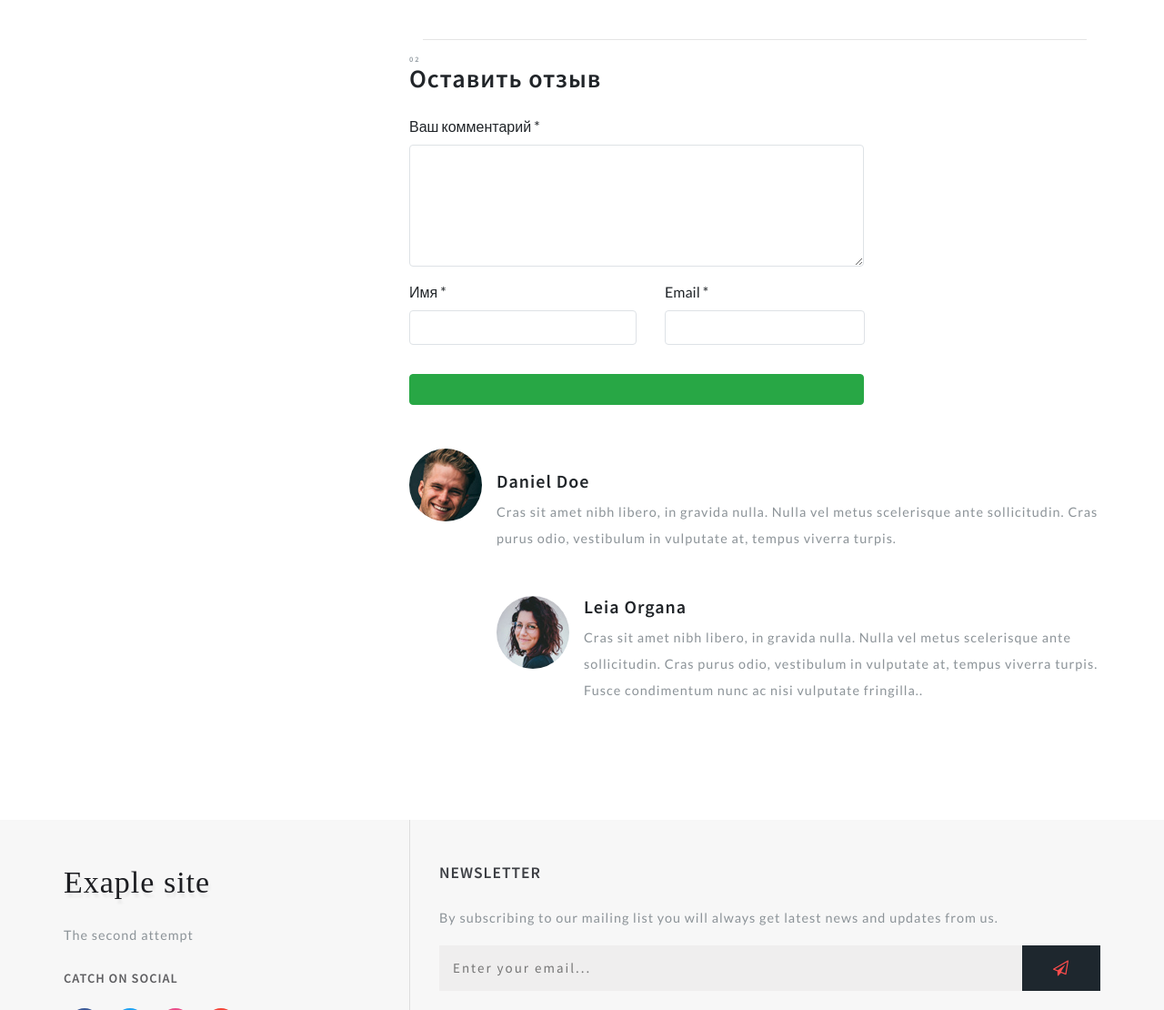
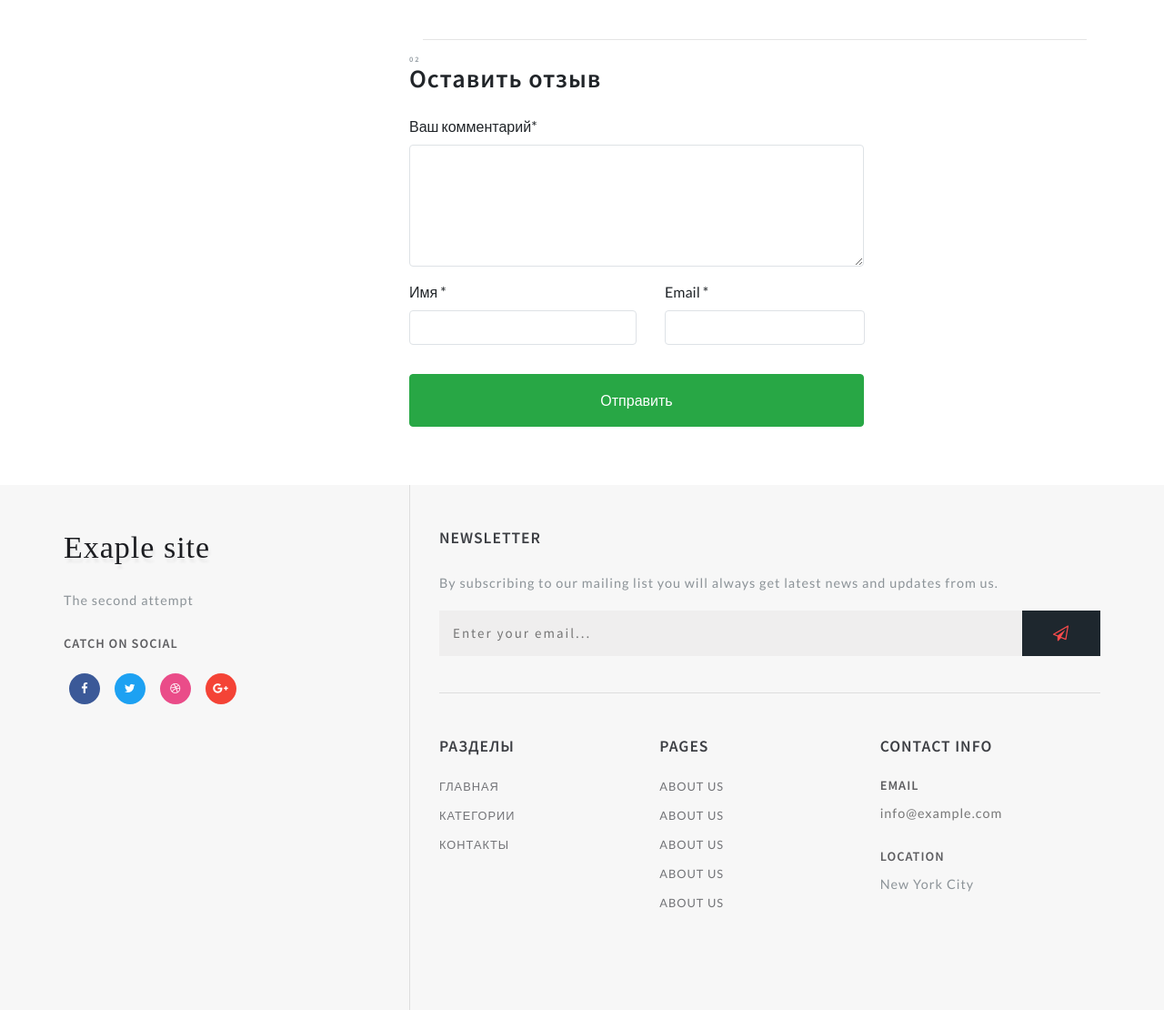
Before and after one commit to Raccoonrocket/movies, a Django app: a page that uses templates/movies/movie_detail.html in a window 1280 px wide. Shown: the part 1621-2731 px from the top of the page at 91% size. Run offline with Django 4.2, Linux system fonts and the light colour scheme; data comes from the database, SQL or seed files in the repository; some libraries are stand-ins or nearby versions; grey boxes are pictures that could not be loaded.

Commit message:
Add project, step 9 done

```diff
--- a/movies/urls.py
+++ b/movies/urls.py
@@ -6,4 +6,5 @@ from . import views
 urlpatterns = [
     path('', views.MoviesView.as_view()),
     path('<slug:slug>/', views.MovieDetailView.as_view(), name='movie_detail'),
+    path('review/<int:pk>/', views.MovieDetailView.as_view(), name='add_review'),
 ]
--- a/movies/views.py
+++ b/movies/views.py
@@ -1,8 +1,10 @@
-from django.shortcuts import render
+import requests
+from django.shortcuts import render, redirect
 from django.views.generic import ListView, DetailView
 from django.views.generic.base import View
 
 from .models import Movie
+from .forms import ReviewsForm
 
 
 class MoviesView(ListView):
@@ -16,3 +18,15 @@ class MovieDetailView(DetailView):
     """Полное описание фильма"""
     model = Movie
     slug_field = "url"
+
+
+class AddReviews(View):
+    """Отзывы"""
+    def post(self, request, pk):
+        form = ReviewsForm(request.POST)
+        movie = Movie.objects.get(id=pk)
+        if form.is_valid():
+            form = form.save(commit=False)
+            form.movie_id = pk
+            form.save()
+        return redirect(movie.get_absolute_url())
--- a/templates/movies/movie_detail.html
+++ b/templates/movies/movie_detail.html
@@ -321,7 +321,8 @@
                        style="outline: none; cursor: inherit;">
                         <iframe width="560" height="315"
                                 src="https://www.youtube.com/embed/A36LahZNUiE?controls=0"
-                                frameborder="0" allow="accelerometer; autoplay; encrypted-media; gyroscope; picture-in-picture"
+                                frameborder="0"
+                                allow="accelerometer; autoplay; encrypted-media; gyroscope; picture-in-picture"
                                 allowfullscreen>
                         </iframe>
                     </p>
@@ -334,70 +335,69 @@
                             <h3 class="editContent" style="outline: none; cursor: inherit;">
                                     <span class="sub-tittle editContent"
                                           style="outline: none; cursor: inherit;">02</span>Оставить отзыв</h3>
-                            <form action="#" method="get" class="mt-4">
-                                <div class="form-group editContent"
-                                     style="outline: none; cursor: inherit;">
-                                    <label for="contactcomment" class="editContent"
-                                           style="outline: none; cursor: inherit;">Ваш комментарий
-                                        *</label>
-                                    <textarea class="form-control border" rows="5"
+                            <form action="{% url 'add_review' movie.id %}" method="post" class="mt-4">
+                                {% csrf_token %}
+                                <div class="form-group editContent">
+                                    <label for="contactcomment" class="editContent">
+                                        Ваш комментарий*
+                                    </label>
+                                    <textarea class="form-control border" rows="5" name="text"
                                               id="contactcomment" required=""></textarea>
                                 </div>
                                 <div class="d-sm-flex">
                                     <div class="col-sm-6 form-group p-0 editContent"
                                          style="outline: none; cursor: inherit;">
-                                        <label for="contactusername" class="editContent"
-                                               style="outline: none; cursor: inherit;">Имя
-                                            *</label>
-                                        <input type="text" class="form-control border"
+                                        <label for="contactusername" class="editContent">
+                                            Имя *
+                                        </label>
+                                        <input type="text" class="form-control border" name="name"
                                                id="contactusername" required="">
                                     </div>
-                                    <div class="col-sm-6 form-group ml-sm-3 editContent"
-                                         style="outline: none; cursor: inherit;">
-                                        <label for="contactemail" class="editContent"
-                                               style="outline: none; cursor: inherit;">Email
-                                            *</label>
-                                        <input type="email" class="form-control border"
+                                    <div class="col-sm-6 form-group ml-sm-3 editContent">
+                                        <label for="contactemail" class="editContent">
+                                            Email *
+                                        </label>
+                                        <input type="email" class="form-control border" name="email"
                                                id="contactemail" required="">
                                     </div>
                                 </div>
                                 <button type="submit"
-                                        class="mt-3 btn btn-success btn-block py-3"
+                                        class="mt-3 btn btn-success btn-block py-3">
+                                    Отправить
                                 </button>
                             </form>
                         </div>
                         <!--  //contact form grid ends here -->
                     </div>
+                    {% for review in movie.rewiews_set.all %}
                     <div class="media py-5">
-                        <img src="static/images/te2.jpg" class="mr-3 img-fluid" alt="image"
-                             style="outline: none; cursor: inherit;">
+                        <img src="static/images/te2.jpg" class="mr-3 img-fluid" alt="image">
                         <div class="media-body mt-4">
-                            <h5 class="mt-0 editContent"
-                                style="outline: none; cursor: inherit;">Daniel Doe</h5>
-                            <p class="mt-2 editContent" style="outline: none; cursor: inherit;">
-                                Cras sit amet nibh libero, in gravida nulla. Nulla vel metus
-                                scelerisque ante sollicitudin. Cras purus odio, vestibulum in
-                                vulputate at, tempus viverra turpis.
+                            <h5 class="mt-0 editContent">
+                                {{ review.name }}
+                            </h5>
+                            <p class="mt-2 editContent">
+                                {{ review.text }}
                             </p>
-                            <div class="media mt-5 editContent"
-                                 style="outline: none; cursor: inherit;">
-                                <a class="pr-3" href="#">
-                                    <img src="static/images/te1.jpg" class="img-fluid "
-                                         alt="image" style="outline: none; cursor: inherit;">
-                                </a>
-                                <div class="media-body">
-                                    <h5 class="mt-0 editContent"
-                                        style="outline: none; cursor: inherit;">Leia Organa</h5>
-                                    <p class="mt-2 editContent"
-                                       style="outline: none; cursor: inherit;"> Cras sit amet
-                                        nibh libero, in gravida nulla. Nulla vel metus
-                                        scelerisque ante sollicitudin. Cras purus odio,
-                                        vestibulum in vulputate at, tempus viverra turpis. Fusce
-                                        condimentum nunc ac nisi vulputate fringilla..</p>
-                                </div>
-                            </div>
+<!--                            <div class="media mt-5 editContent">-->
+<!--                                <a class="pr-3" href="#">-->
+<!--                                    <img src="static/images/te1.jpg" class="img-fluid "-->
+<!--                                         alt="image" style="outline: none; cursor: inherit;">-->
+<!--                                </a>-->
+<!--                                <div class="media-body">-->
+<!--                                    <h5 class="mt-0 editContent"-->
+<!--                                        style="outline: none; cursor: inherit;">Leia Organa</h5>-->
+<!--                                    <p class="mt-2 editContent"-->
+<!--                                       style="outline: none; cursor: inherit;"> Cras sit amet-->
+<!--                                        nibh libero, in gravida nulla. Nulla vel metus-->
+<!--                                        scelerisque ante sollicitudin. Cras purus odio,-->
+<!--                                        vestibulum in vulputate at, tempus viverra turpis. Fusce-->
+<!--                                        condimentum nunc ac nisi vulputate fringilla..</p>-->
+<!--                                </div>-->
+<!--                            </div>-->
                         </div>
                     </div>
+                    {% endfor %}
                 </div>
             </div>
         </div>
```
Also changed, not shown: movies/forms.py (+9 -0 lines).
